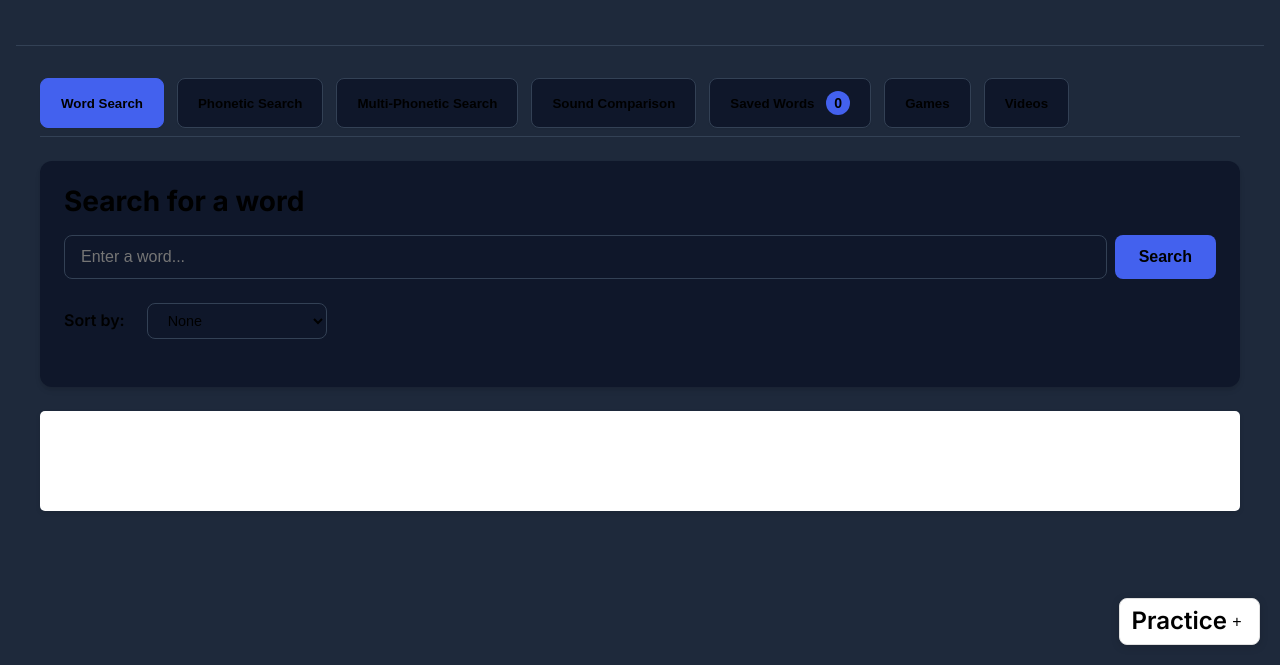
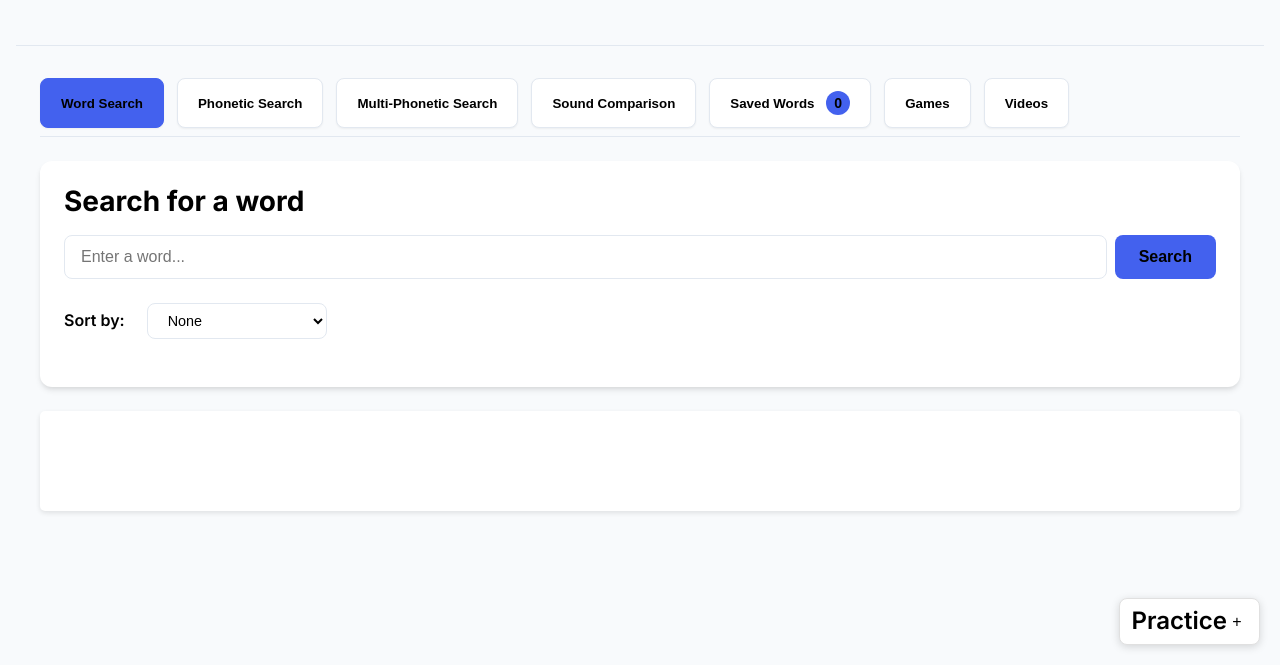
Before and after one commit to huyngogia1997/study-english-website, a plain HTML site: page index.html in a window 1280 px wide. Shown: the part 135-800 px from the top of the page. Drawn offline with Linux system fonts and the dark colour scheme; no server answers; a script that the page names is missing.

Commit message:
delete dark theme

```diff
--- a/css/enhanced-styles.css
+++ b/css/enhanced-styles.css
@@ -563,36 +563,74 @@ header p {
 
 /* Dark Mode Support */
 @media (prefers-color-scheme: dark) {
+  /* Override dark mode preferences to always use light theme */
   :root {
     --primary-color: #4361ee;
     --primary-light: #4895ef;
     --primary-dark: #3f37c9;
     --secondary-color: #4cc9f0;
-    --text-dark: #f1f5f9;
-    --text-light: #cbd5e1;
-    --background-light: #1e293b;
-    --background-white: #0f172a;
-    --background-card: #1e293b;
-    --border-color: #334155;
+    --accent-color: #f72585;
+    --success-color: #4ade80;
+    --warning-color: #fbbf24;
+    --danger-color: #f87171;
+    --text-dark: #1e293b;
+    --text-light: #64748b;
+    --background-light: #f8fafc;
+    --background-white: #ffffff;
+    --background-card: #ffffff;
+    --border-color: #e2e8f0;
+    --shadow-sm: 0 1px 2px rgba(0, 0, 0, 0.05);
+    --shadow-md: 0 4px 6px -1px rgba(0, 0, 0, 0.1), 0 2px 4px -1px rgba(0, 0, 0, 0.06);
+    --shadow-lg: 0 10px 15px -3px rgba(0, 0, 0, 0.1), 0 4px 6px -2px rgba(0, 0, 0, 0.05);
+  }
+
+  body {
+    background-color: var(--background-light);
+    color: var(--text-dark);
   }
 
   .word-result {
     background-color: var(--background-card);
+    border: 1px solid var(--border-color);
   }
 
   .phonetics {
-    background-color: #0f172a;
+    background-color: var(--background-light);
   }
 
   .search-container input,
   .sort-select {
-    background-color: #0f172a;
+    background-color: var(--background-white);
     color: var(--text-dark);
     border-color: var(--border-color);
   }
 
   .phonetic-btn {
-    background-color: #1e293b;
+    background-color: var(--background-white);
+    color: var(--text-dark);
+    border: 1px solid var(--border-color);
+  }
+
+  .tab-btn {
+    background-color: var(--background-white);
+    color: var(--text-light);
+    border: 1px solid var(--border-color);
+  }
+
+  .tab-btn.active {
+    background-color: var(--primary-color);
+    color: white;
+  }
+
+  h1 {
+    color: var(--primary-dark);
+  }
+
+  h2 {
+    color: var(--primary-color);
+  }
+
+  h3 {
     color: var(--text-dark);
   }
 }
```
